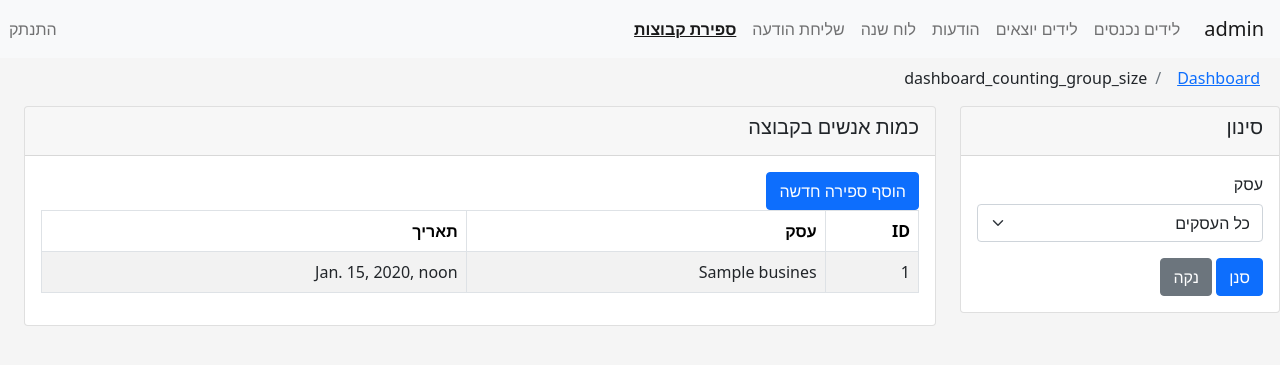
After one commit to nhrnhr0/distributionManager, a Django app: page /dashboard/counting/group-size/ in a window 1280 px wide. The commit adds this page. Shown: the top 365 px of the page. Run offline with Django 5.2, Linux system fonts and the light colour scheme; a user stored in the database is signed in; tables that the repository leaves empty hold one stand-in row (values such as "Sample post"); parts of the project's set-up code (start-up, migrations or seed data) failed here and were passed over; some libraries are stand-ins or nearby versions.

```diff
--- a/backend/backend/urls.py
+++ b/backend/backend/urls.py
@@ -21,7 +21,7 @@ from django.conf.urls.static import static
 from core.views import busines_join,busines_join_whatsapp_link,busines_join_telegram_link
 # from admin_dashboard.views import admin_dashboard_schedule,admin_dashboard_message_detail,admin_dashboard_send_messages,admin_dashboard_send_message_detail,admin_dashboard_message_detail_update_send_date
 from django.contrib.auth.views import LogoutView, LoginView
-from dashboard.views import dashboard_leads_in,dashboard_index,dashboard_messages,dashboard_message_edit,dashboard_message_send,dashboard_message_send_edit,dashboard_message_new,dashboard_leads_out,dashboard_messages_calendar, dashboard_messages_calendar_set_date
+from dashboard.views import dashboard_leads_in,dashboard_index,dashboard_messages,dashboard_message_edit,dashboard_message_send,dashboard_message_send_edit,dashboard_message_new,dashboard_leads_out,dashboard_messages_calendar, dashboard_messages_calendar_set_date,dashboard_counting_group_size,dashboard_counting_group_size_detail
 from core.views import redirector
 # from api_app.views import api_dashboard_whatsapp_group_count
 # from core.views import test
@@ -47,6 +47,9 @@ urlpatterns = [
     path('dashboard/messages/delete/<str:uid>/', dashboard_message_edit, name='message_delete'),
     path('dashboard/messages-send/', dashboard_message_send, name='message_send'),
     path('dashboard/messages-send/<str:uid>/', dashboard_message_send_edit, name='message_edit_send'),
+
+    path('dashboard/counting/group-size/', dashboard_counting_group_size, name='dashboard_counting_group_size'),
+    path('dashboard/counting/group-size/<str:id>/', dashboard_counting_group_size_detail, name='dashboard_counting_group_size_detail'),
 
     # path('api/dashboard/group-count/', api_dashboard_whatsapp_group_count, name='api_dashboard_group_count'),
 
--- a/backend/dashboard/views.py
+++ b/backend/dashboard/views.py
@@ -12,8 +12,40 @@ from core.decoretors import admin_required
 from django.db.models import Q
 from django.http import JsonResponse
 from django.shortcuts import redirect
+from counting.models import DaylyGroupSizeCount, WhatsappGroupSizeCount, TelegramGroupSizeCount
 # from models.forms import BizMessagesForm, MessageCategoryFormSet
 # Create your views here.
+
+def dashboard_counting_group_size_detail(request, id):
+    obj = DaylyGroupSizeCount.objects.prefetch_related('whatsappgroupsizecount_set', 'telegramgroupsizecount_set').get(id=id)
+    return render(request, 'dashboard/counting/group_size/detail.html', {
+        'obj': obj,
+    })
+
+def craete_group_size_count(request):
+    data = request.POST
+    business = Business.objects.get(id=data['business'])
+
+    obj = DaylyGroupSizeCount.objects.create(business=business)
+    return redirect('dashboard_counting_group_size_detail', id=obj.id)
+
+@admin_required
+def dashboard_counting_group_size(request):
+    if request.method == 'POST':
+        return craete_group_size_count(request)
+    businesses = Business.objects.all()
+
+    counts = DaylyGroupSizeCount.objects.prefetch_related('whatsappgroupsizecount_set', 'telegramgroupsizecount_set').all()
+
+    business = request.GET.get('business', None)
+
+    if business:
+        counts = counts.filter(business__id=business)
+
+    return render(request, 'dashboard/counting/group_size/index.html', {
+        'businesses': businesses,
+        'counts': counts,
+    })
 
 @admin_required
 def dashboard_message_new(request):
--- a/backend/templates/base.html
+++ b/backend/templates/base.html
@@ -35,7 +35,11 @@
                 integrity="sha512-4F1cxYdMiAW98oomSLaygEwmCnIP38pb4Kx70yQYqRwLVCs3DbRumfBq82T08g/4LJ/smbFGFpmeFlQgoDccgg=="
                 crossorigin="anonymous"
                 referrerpolicy="no-referrer"></script>
-  </head>
+        <!-- Add this in the <head> or before the closing </body> tag -->
+        <script src="https://code.jquery.com/jquery-3.6.0.min.js"
+                crossorigin="anonymous"></script>
+        <script src="https://cdn.jsdelivr.net/npm/bootstrap@5.3.3/dist/js/bootstrap.bundle.min.js"
+                crossorigin="anonymous"></script>
         <link href="https://code.jquery.com/ui/1.12.1/themes/base/jquery-ui.css"
               rel="stylesheet" />
         <script src="https://code.jquery.com/jquery-1.12.4.js"></script>
@@ -58,6 +62,7 @@
                 return cookieValue;
             }
         </script>
+    </head>
     {% block extra_head %}{% endblock %}
     {% block scripts %}{% endblock %}
     <body>
--- /dev/null
+++ b/backend/templates/dashboard/counting/group_size/detail.html
@@ -0,0 +1 @@
+hey
--- /dev/null
+++ b/backend/templates/dashboard/counting/group_size/index.html
@@ -0,0 +1,11 @@
+{% extends "dashboard/base.html" %}
+{% load static %}
+{% load my_tags %}
+{% block title %}דאשבורד - ספירת קבוצות{% endblock %}
+{% block extra_head %}{% endblock %}
+{% block content %}
+    <div style="display: flex;">
+        <div style="flex: 1;">{% include "dashboard/counting/group_size/side_filter.html" %}</div>
+        <div style="flex: 3;">{% include "dashboard/counting/group_size/table_data.html" %}</div>
+    </div>
+{% endblock %}
--- /dev/null
+++ b/backend/templates/dashboard/counting/group_size/side_filter.html
@@ -0,0 +1,23 @@
+<div class="card">
+    <div class="card-header">
+        <h5>סינון</h5>
+    </div>
+    <div class="card-body">
+        <form action method="get">
+            <div class="mb-3">
+                <label for="business" class="form-label">עסק</label>
+                <select name="business" id="business" class="form-select">
+                    <option value>כל העסקים</option>
+                    {% for biz in businesses %}
+                        <option value="{{ biz.id }}"
+                                {% if request.GET.business == biz.id|stringformat:"s" %}selected{% endif %}>{{ biz.name }}</option>
+                    {% endfor %}
+                </select>
+            </div>
+            <button type="submit" class="btn btn-primary">סנן</button>
+            <button type="button"
+                    class="btn btn-secondary"
+                    onclick="window.location='?';">נקה</button>
+        </form>
+    </div>
+</div>
--- /dev/null
+++ b/backend/templates/dashboard/counting/group_size/table_data.html
@@ -0,0 +1,69 @@
+<div class="container-fluid">
+    <div class="row">
+        <div class="col-12">
+            <div class="card">
+                <div class="card-header">
+                    <h5>כמות אנשים בקבוצה</h5>
+                </div>
+                <div class="card-body">
+                    <button type="button"
+                            class="btn btn-primary"
+                            data-bs-toggle="modal"
+                            data-bs-target="#exampleModal">הוסף ספירה חדשה</button>
+                    <div id="table-wraper">
+                        <table class="table table-striped table-bordered" id="table">
+                            <thead>
+                                <tr>
+                                    <th>ID</th>
+                                    <th>עסק</th>
+                                    <th>תאריך</th>
+                                </tr>
+                            </thead>
+                            <tbody>
+                                {% for cout in counts %}
+                                    <tr>
+                                        <td>{{ cout.id }}</td>
+                                        <td>{{ cout.business }}</td>
+                                        <td>{{ cout.date }}</td>
+                                    </tr>
+                                {% endfor %}
+                            </div>
+                        </div>
+                    </div>
+                </div>
+            </div>
+        </div>
+        <!-- modal -->
+        <!-- Button trigger modal -->
+        <!-- Modal -->
+        <div class="modal fade"
+             id="exampleModal"
+             tabindex="-1"
+             aria-labelledby="exampleModalLabel"
+             aria-hidden="true">
+            <div class="modal-dialog">
+                <div class="modal-content">
+                    <div class="modal-header">
+                        <h5 class="modal-title" id="exampleModalLabel">הוספת ספירה חדשה</h5>
+                        <button type="button"
+                                class="btn-close"
+                                data-bs-dismiss="modal"
+                                aria-label="Close"></button>
+                    </div>
+                    <div class="modal-body">
+                        <form action="{% url 'dashboard_counting_group_size' %}" method="post">
+                            {% csrf_token %}
+                            <div class="mb-3">
+                                <label for="business" class="form-label">עסק</label>
+                                <select name="business" id="business" class="form-select">
+                                    <option value>בחר עסק</option>
+                                    {% for biz in businesses %}<option value="{{ biz.id }}">{{ biz.name }}</option>{% endfor %}
+                                </select>
+                                <button type="submit" class="btn btn-primary">צור ספירה חדשה</button>
+                            </div>
+                            <div class="modal-footer">
+                                <button type="button" class="btn btn-secondary" data-bs-dismiss="modal">סגור</button>
+                            </div>
+                        </div>
+                    </div>
+                </div>
--- a/backend/templates/dashboard/dashboard_navbar.html
+++ b/backend/templates/dashboard/dashboard_navbar.html
@@ -44,6 +44,13 @@
                           {% if request.path|startswith:message_send_url %}active{% endif %}"
                    href="{{ message_send_url }}">שליחת הודעה</a>
             </li>
+            <!-- dashboard_counting_group_size -->
+            <li class="nav-item">
+                {% url 'dashboard_counting_group_size' as dashboard_counting_group_size_url %}
+                <a class="nav-link
+                          {% if request.path|startswith:dashboard_counting_group_size_url %}active{% endif %}"
+                   href="{{ dashboard_counting_group_size_url }}">ספירת קבוצות</a>
+            </li>
         </ul>
         <ul class="navbar-nav">
             {% if request.user.is_authenticated %}
```
Lines whose indentation alone changed are shown as unchanged.
